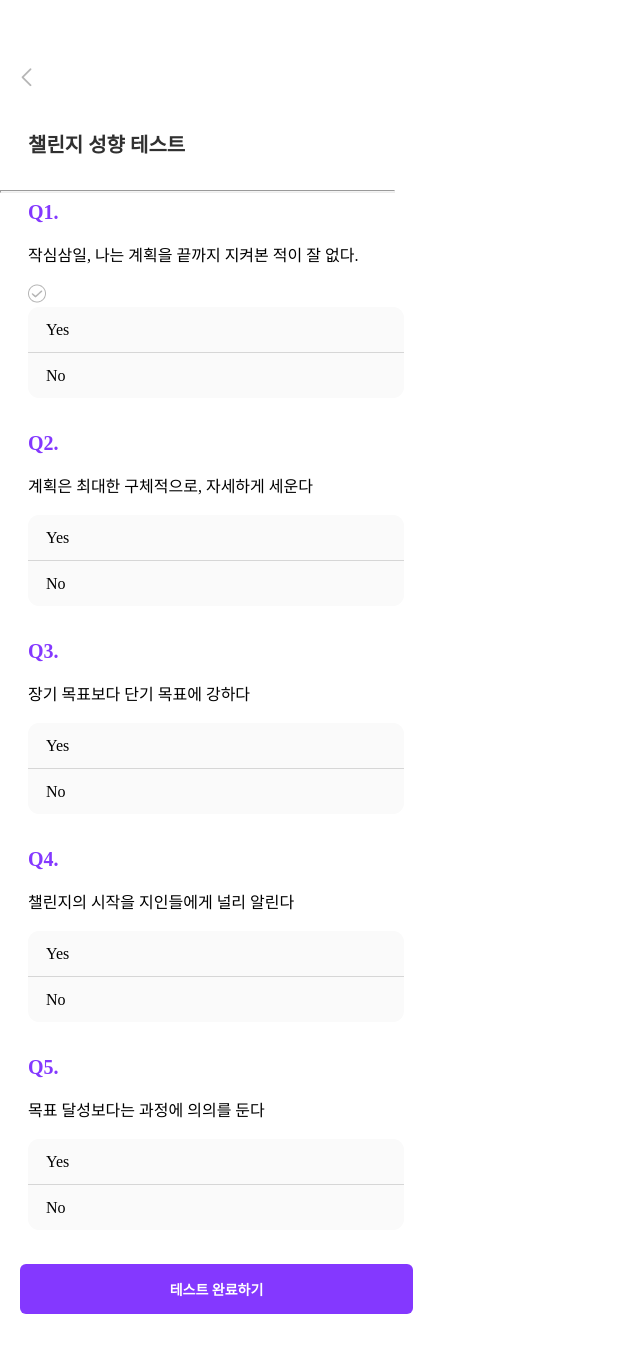
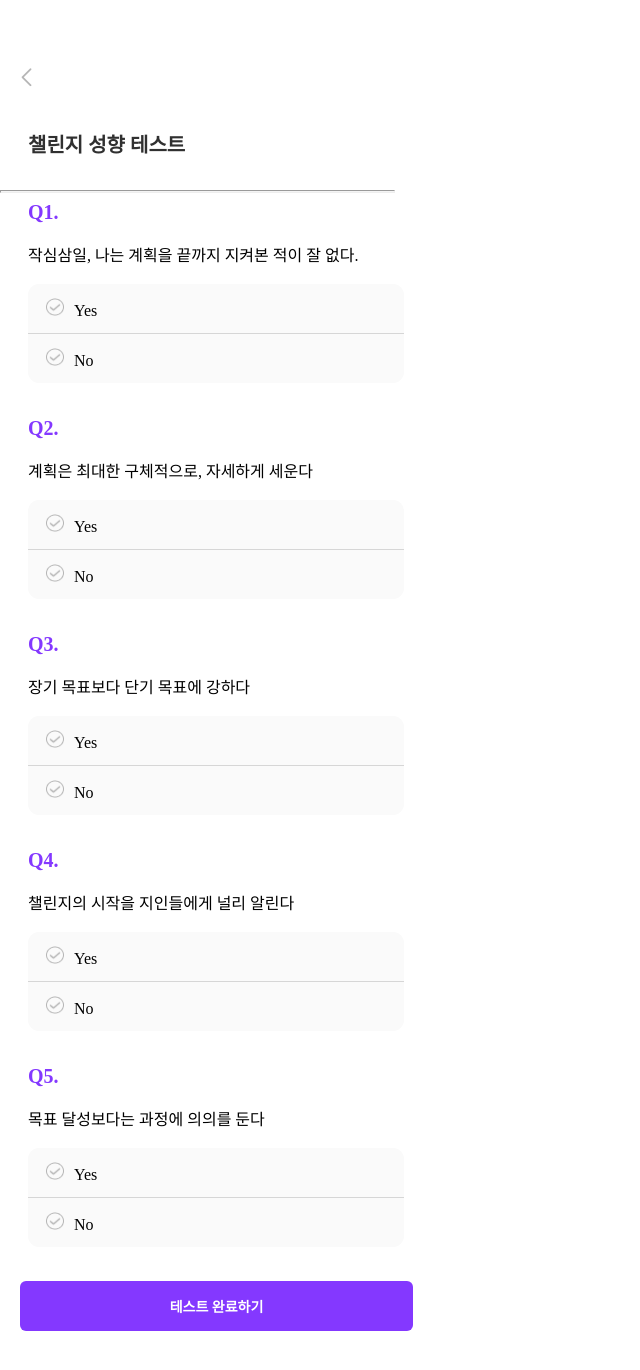
Before and after one commit to 11th-LikeLion-DragOn/DragOn_Front, a React (Create React App) app: page /testing in a window 1280 px wide. Shown: the top 1370 px of the page, without its empty margins (0-640 px from the left). Built offline with nearby package versions, Linux system fonts and the light colour scheme.

Commit message:
style: 챌린지 성향 테스트 아이콘 추가

```diff
--- a/src/pages/TestingPage.js
+++ b/src/pages/TestingPage.js
@@ -16,39 +16,68 @@ const TestingPage = () => {
           <div className="text">
             작심삼일, 나는 계획을 끝까지 지켜본 적이 잘 없다.
           </div>
-          <img src={grayCheck} />
-          <div className="yesBox">Yes</div>
+          <div className="yesBox">
+            <img src={grayCheck} />
+            Yes
+          </div>
           <hr></hr>
-          <div className="noBox">No</div>
+          <div className="noBox">
+            <img src={grayCheck} />
+            No
+          </div>
         </Q1>
         <Q2>
           <div className="number">Q2.</div>
           <div className="text">계획은 최대한 구체적으로, 자세하게 세운다</div>
-          <div className="yesBox">Yes</div>
+          <div className="yesBox">
+            <img src={grayCheck} />
+            Yes
+          </div>
           <hr></hr>
-          <div className="noBox">No</div>
+          <div className="noBox">
+            <img src={grayCheck} />
+            No
+          </div>
         </Q2>
         <Q3>
           <div className="number">Q3.</div>
 
           <div className="text">장기 목표보다 단기 목표에 강하다</div>
-          <div className="yesBox">Yes</div>
+          <div className="yesBox">
+            <img src={grayCheck} />
+            Yes
+          </div>
           <hr></hr>
-          <div className="noBox">No</div>
+          <div className="noBox">
+            <img src={grayCheck} />
+            No
+          </div>
         </Q3>
         <Q4>
           <div className="number">Q4.</div>
           <div className="text">챌린지의 시작을 지인들에게 널리 알린다</div>
-          <div className="yesBox">Yes</div>
+          <div className="yesBox">
+            <img src={grayCheck} />
+            Yes
+          </div>
           <hr></hr>
-          <div className="noBox">No</div>
+          <div className="noBox">
+            <img src={grayCheck} />
+            No
+          </div>
         </Q4>
         <Q5>
           <div className="number">Q5.</div>
           <div className="text">목표 달성보다는 과정에 의의를 둔다</div>
-          <div className="yesBox">Yes</div>
+          <div className="yesBox">
+            <img src={grayCheck} />
+            Yes
+          </div>
           <hr></hr>
-          <div className="noBox">No</div>
+          <div className="noBox">
+            <img src={grayCheck} />
+            No
+          </div>
         </Q5>
         <Btn>테스트 완료하기</Btn>
       </Wrapper>
@@ -101,6 +130,11 @@ const Wrapper = styled.div`
     height: 1px;
     background: #d6d6d6;
   }
+  img {
+    width: 18px;
+    height: 18px;
+    margin-right: 10px;
+  }
 `;
 const Q1 = styled.div`
   margin-left: 8px;
```
